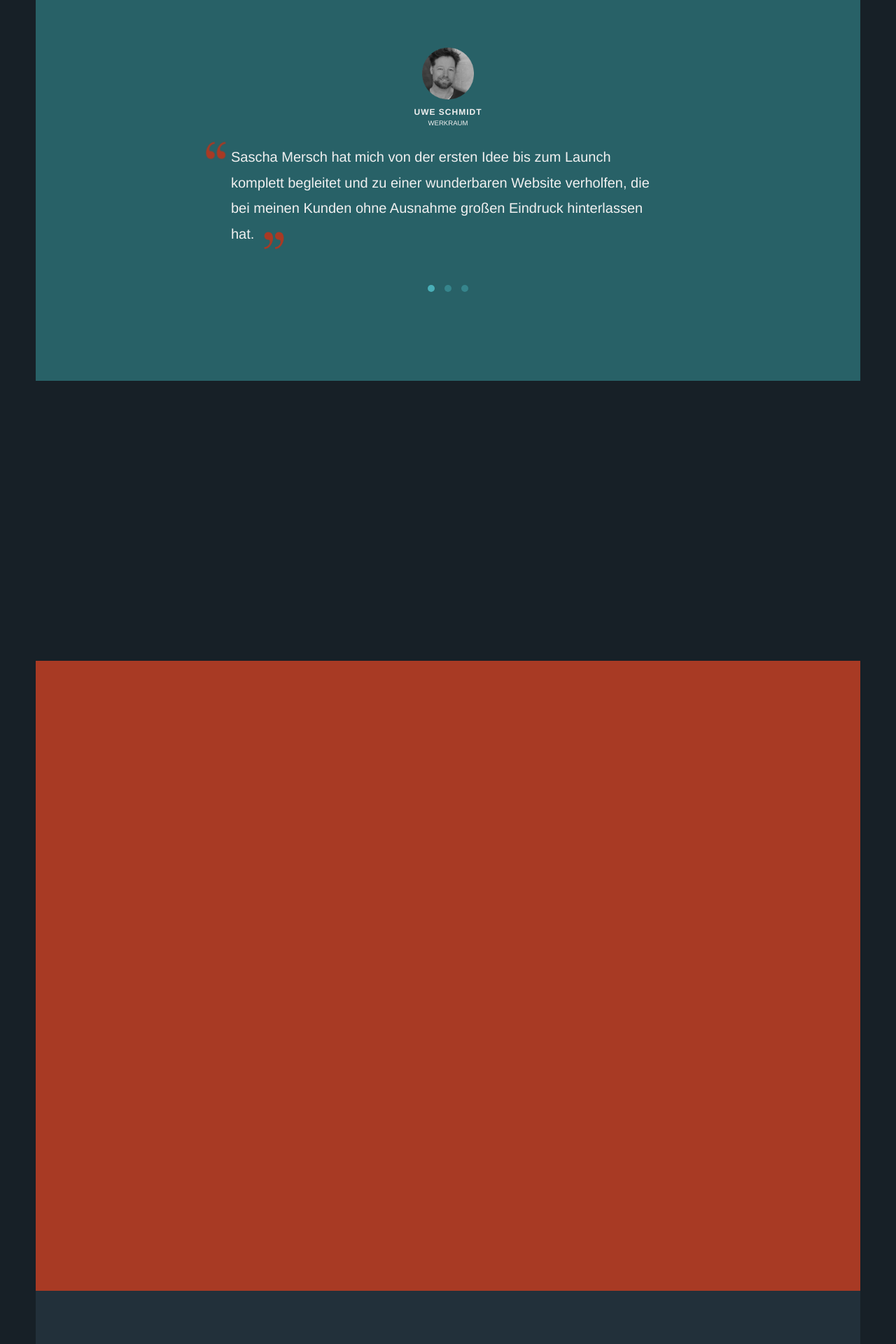
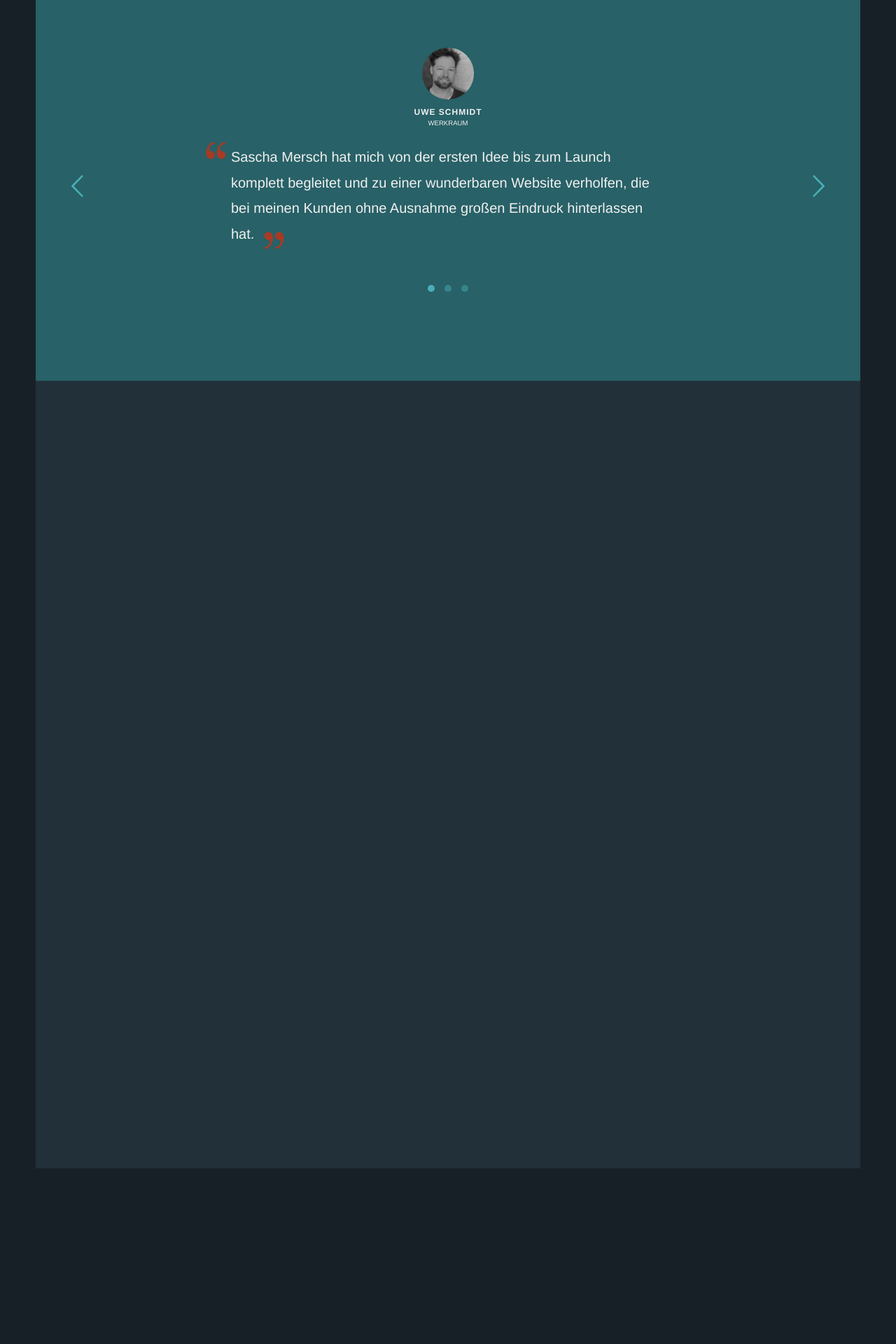
Before and after one commit to rschach/ichzweinull, a Jekyll site: the page built from index.html, in a window 1280 px wide. Shown: the part 2704-4624 px from the top of the page at 70% size. Built offline with Jekyll 4.4.1, drawn with Linux system fonts in a browser that asks for light colours; nearby versions of some CDN libraries; some web fonts are replaced; after the commit the page ends 4373 px from its top, so only the background shows below that.

Commit message:
Clients javascript

```diff
--- a/_includes/clients.html
+++ b/_includes/clients.html
@@ -16,4 +16,6 @@
     <div class="{% if forloop.first %}active{% endif %}"></div>
     {% endfor %}
   </div>
+  <div class="client-prev"></div>
+  <div class="client-next"></div>
 </div>
--- a/_sass/3-layout/_contact.sass
+++ b/_sass/3-layout/_contact.sass
@@ -1,3 +1,3 @@
 .contact
-  background: $primary
+  background: $bg-lighter
   min-height: 100vh
--- a/css/main.css
+++ b/css/main.css
@@ -757,8 +757,7 @@ nav.main-nav::after {
 .clients-wrap {
   background: #286167;
   padding: 80px 0 120px;
-  position: relative;
-  margin-bottom: 400px; }
+  position: relative; }
   .clients-wrap .client {
     max-width: 620px;
     position: relative;
@@ -827,6 +826,42 @@ nav.main-nav::after {
       margin: 0; }
     .client-counter > div:hover, .client-counter > div.active {
       background: #49afb8; }
+
+.client-prev, .client-next {
+  width: 40px;
+  height: 40px;
+  color: #49afb8;
+  cursor: pointer;
+  font-size: 2.25em;
+  position: absolute;
+  top: 50%;
+  -webkit-transform: translateY(-50%);
+      -ms-transform: translateY(-50%);
+          transform: translateY(-50%);
+  transition: all 0.2s ease-in-out;
+  display: -webkit-flex;
+  display: -ms-flexbox;
+  display: flex;
+  -webkit-align-items: center;
+      -ms-flex-align: center;
+          align-items: center;
+  -webkit-justify-content: center;
+      -ms-flex-pack: center;
+          justify-content: center; }
+  .client-prev:hover, .client-next:hover {
+    color: #a83a24; }
+
+.client-prev {
+  left: 40px; }
+  .client-prev:before {
+    content: "\e902";
+    font-family: icomoon; }
+
+.client-next {
+  right: 40px; }
+  .client-next:before {
+    content: "\e903";
+    font-family: icomoon; }
 
 div.sections {
   padding: 0;
@@ -928,7 +963,7 @@ figure {
   min-height: 100vh; }
 
 .contact {
-  background: #a83a24;
+  background: #22303a;
   min-height: 100vh; }
 
 footer {
--- a/js/functions.js
+++ b/js/functions.js
@@ -134,11 +134,12 @@ $(window).scroll(function(){
 
 })(jQuery);
 
-// Clint Quotes
+// Client Quotes
 (function($){
 
   var $client = $('.client'),
-      $clientCounter = $('.client-counter > div')
+      $clientWrap = $('.clients-wrap'),
+      $clientCounter = $('.client-counter > div');
 
   function onClientCounterClick() {
 
@@ -147,12 +148,44 @@ $(window).scroll(function(){
 
     $clientCounter.removeClass('active').eq(position).addClass('active');
     $client.removeClass('active').eq(position).addClass('active');
-    console.log(position)
+  }
 
+  function onClientNavClick() {
+
+    var $this = $(this),
+        activeClient = $clientWrap.find('.active'),
+        position = $clientWrap.children().index(activeClient),
+        clientLength = $client.length;
+
+
+    if($this.hasClass('client-next')) {
+
+      if(position < clientLength -1) {
+        activeClient.removeClass('active').next().addClass('active');
+      }
+
+      else {
+        $client.removeClass('active').first().addClass('active');
+        $clientCounter.removeClass('active').first().addClass('active')
+      }
+    }
+
+    else {
+
+      if(position === 0) {
+        $client.removeClass('active').last().addClass('active');
+        $clientCounter.removeClass('active').last().addClass('active')
+      }
+
+      else {
+        activeClient.removeClass('active').prev().addClass('active');
+      }
+    }
   }
 
   $(document).ready(function(){
     $clientCounter.on('click', onClientCounterClick);
+    $('.client-prev, .client-next').on('click', onClientNavClick);
   });
 
 })(jQuery)
```
Also changed, not shown: _sass/2-modules/_clients.sass (+33 -1 lines), img/clients/uwe-schmidt______.png (deleted).
